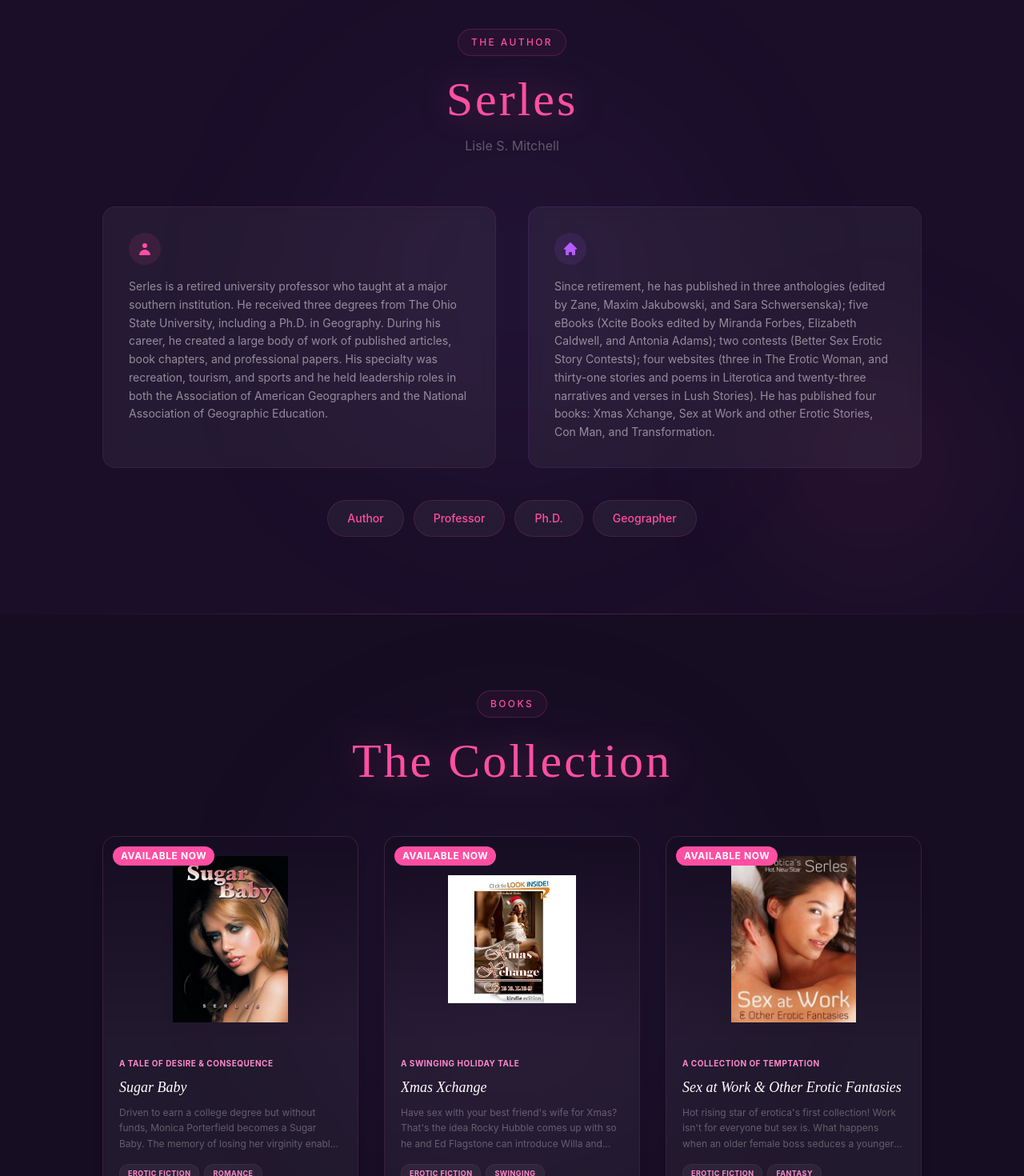
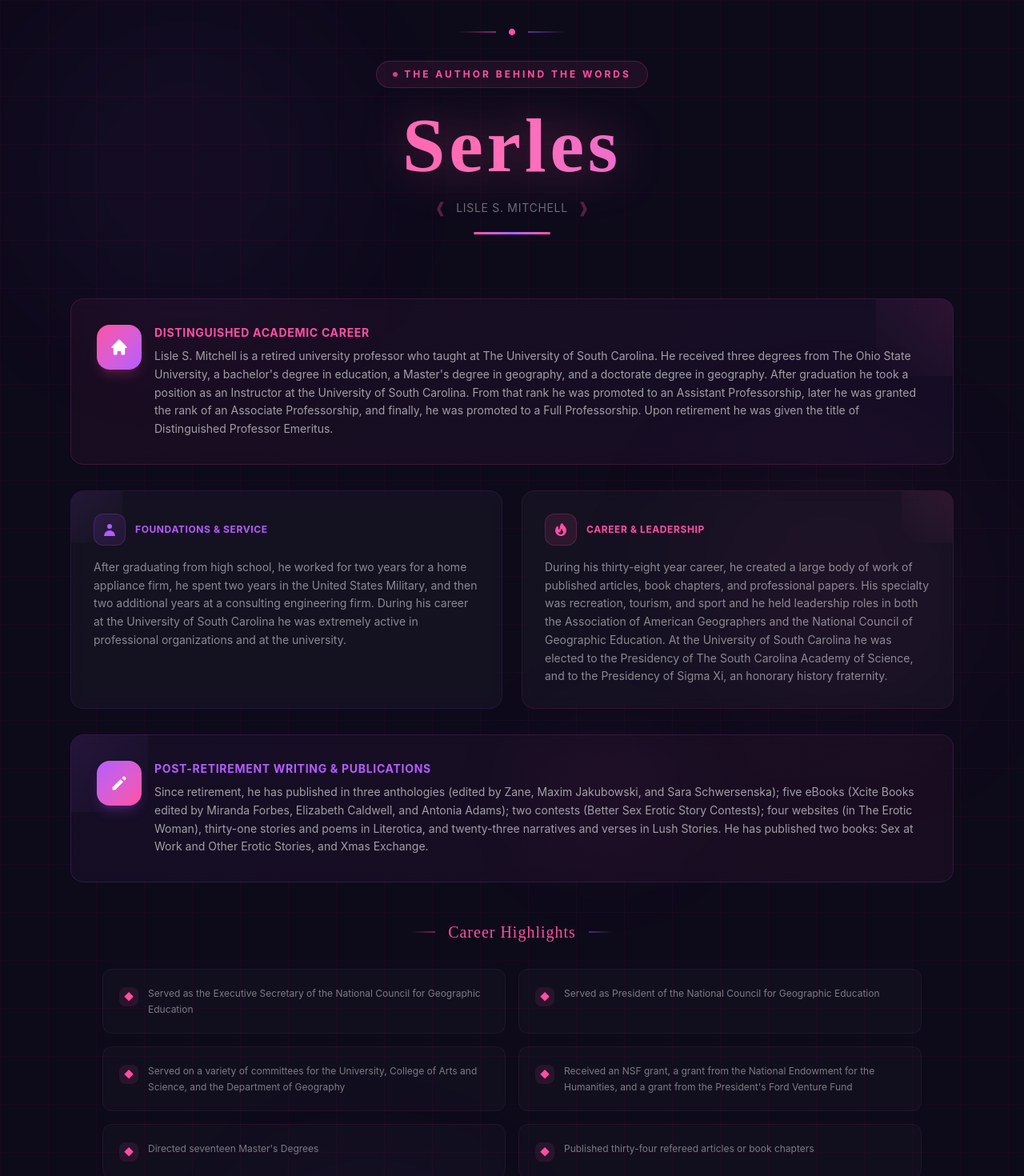
Before and after one commit to aceforger/lisle-mitchell, a React (Vite) app: page / in a window 1280 px wide. Shown: the part 860-2330 px from the top of the page at 80% size. Built offline with nearby package versions, Linux system fonts and the light colour scheme.

Commit message:
new about

```diff
--- a/src/components/About.jsx
+++ b/src/components/About.jsx
@@ -2,30 +2,95 @@ import { authorInfo } from "../data";
 
 export default function About() {
   return (
-    <section
-      id="about"
-      className="py-24 bg-[#4A1F6F]/10 relative overflow-hidden"
-    >
-      <div className="absolute top-0 left-0 w-full h-[1px] bg-gradient-to-r from-transparent via-[#FF4FA3]/30 to-transparent"></div>
-      <div className="absolute top-1/2 left-1/2 -translate-x-1/2 -translate-y-1/2 w-[500px] h-[500px] bg-[#B45CFF]/5 rounded-full blur-[120px]"></div>
-      <div className="absolute bottom-10 right-10 w-[300px] h-[300px] bg-[#FF4FA3]/5 rounded-full blur-[80px]"></div>
+    <section id="about" className="py-24 bg-[#0D0A1A] relative overflow-hidden">
+      {/* Background decorations */}
+      <div className="absolute top-0 left-0 w-full h-[1px] bg-gradient-to-r from-transparent via-[#FF4FA3]/40 to-transparent"></div>
+
+      {/* Multiple glowing orbs */}
+      <div className="absolute top-20 left-10 w-96 h-96 bg-[#B45CFF]/8 rounded-full blur-[120px] animate-pulse"></div>
+      <div className="absolute top-1/3 right-20 w-80 h-80 bg-[#FF4FA3]/6 rounded-full blur-[100px]"></div>
+      <div className="absolute bottom-20 left-1/4 w-72 h-72 bg-[#B45CFF]/5 rounded-full blur-[90px]"></div>
+      <div className="absolute top-1/2 right-1/3 w-48 h-48 bg-[#FF4FA3]/4 rounded-full blur-[60px]"></div>
+
+      {/* Grid pattern */}
+      <div
+        className="absolute inset-0 opacity-[0.03] pointer-events-none"
+        style={{
+          backgroundImage:
+            "linear-gradient(#FF4FA3 1px, transparent 1px), linear-gradient(90deg, #FF4FA3 1px, transparent 1px)",
+          backgroundSize: "60px 60px",
+        }}
+      ></div>
 
       <div className="max-w-6xl mx-auto px-6 relative z-10">
-        <div className="text-center mb-16 animate-fade-up">
-          <div className="inline-flex items-center gap-2 border border-[#FF4FA3]/20 text-[#FF4FA3] px-4 py-2 mb-6 text-xs font-inter font-medium tracking-[0.2em] uppercase bg-[#FF4FA3]/5 rounded-full">
-            The Author
+        {/* Section Header */}
+        <div className="text-center mb-20 animate-fade-up">
+          {/* Decorative top line */}
+          <div className="flex items-center justify-center gap-4 mb-8">
+            <div className="w-12 h-[2px] bg-gradient-to-r from-transparent to-[#FF4FA3]/50"></div>
+            <div className="w-2 h-2 bg-[#FF4FA3] rounded-full rotate-45"></div>
+            <div className="w-12 h-[2px] bg-gradient-to-l from-transparent to-[#B45CFF]/50"></div>
           </div>
-          <h2 className="text-5xl md:text-6xl font-cinzel text-[#FF4FA3] mb-4 tracking-wider drop-shadow-[0_0_20px_rgba(255,79,163,0.3)]">
+
+          <div className="inline-flex items-center gap-2 border border-[#FF4FA3]/20 text-[#FF4FA3] px-5 py-2 mb-6 text-xs font-inter font-bold tracking-[0.25em] uppercase bg-[#FF4FA3]/8 rounded-full backdrop-blur-sm">
+            <span className="w-1.5 h-1.5 bg-[#FF4FA3] rounded-full animate-pulse"></span>
+            The Author Behind the Words
+          </div>
+
+          <h2 className="text-6xl md:text-7xl lg:text-8xl font-cinzel text-transparent bg-clip-text bg-gradient-to-r from-[#FF4FA3] via-[#FF6FB7] to-[#B45CFF] mb-4 tracking-wider font-bold drop-shadow-[0_0_30px_rgba(255,79,163,0.4)]">
             {authorInfo.penName}
           </h2>
-          <p className="text-white/30 font-inter">{authorInfo.name}</p>
+
+          {/* Subtitle with decorative brackets */}
+          <div className="flex items-center justify-center gap-3 mb-4">
+            <span className="text-[#FF4FA3]/30 text-lg">❰</span>
+            <p className="text-white/40 font-inter text-sm tracking-wider uppercase">
+              {authorInfo.name}
+            </p>
+            <span className="text-[#FF4FA3]/30 text-lg">❱</span>
           </div>
 
-        <div className="grid md:grid-cols-2 gap-10 max-w-5xl mx-auto">
-          <div className="bg-white/5 backdrop-blur-sm p-8 rounded-2xl border border-[#FF4FA3]/10 hover:border-[#FF4FA3]/30 transition-all animate-fade-up">
-            <div className="w-10 h-10 bg-[#FF4FA3]/10 rounded-full flex items-center justify-center mb-4">
+          <div className="w-24 h-[3px] bg-gradient-to-r from-[#FF4FA3] via-[#B45CFF] to-[#FF4FA3] mx-auto rounded-full"></div>
+        </div>
+
+        {/* Bio Cards — Staggered Layout */}
+        <div className="max-w-6xl mx-auto space-y-8 mb-12">
+          {/* Row 1 - Academic Career (full width, featured) */}
+          <div className="bg-gradient-to-r from-[#FF4FA3]/5 to-[#B45CFF]/5 backdrop-blur-sm p-8 rounded-2xl border border-[#FF4FA3]/15 hover:border-[#FF4FA3]/40 transition-all duration-500 animate-fade-up group relative overflow-hidden">
+            {/* Decorative corner accent */}
+            <div className="absolute top-0 right-0 w-24 h-24 bg-gradient-to-bl from-[#FF4FA3]/10 to-transparent rounded-bl-3xl"></div>
+
+            <div className="flex items-start gap-4 relative z-10">
+              <div className="w-14 h-14 bg-gradient-to-br from-[#FF4FA3] to-[#B45CFF] rounded-2xl flex items-center justify-center flex-shrink-0 shadow-lg shadow-[#FF4FA3]/20 group-hover:scale-110 transition-transform duration-500">
                 <svg
-                className="w-5 h-5 text-[#FF4FA3]"
+                  className="w-6 h-6 text-white"
+                  fill="currentColor"
+                  viewBox="0 0 20 20"
+                >
+                  <path d="M10.707 2.293a1 1 0 00-1.414 0l-7 7a1 1 0 001.414 1.414L4 10.414V17a1 1 0 001 1h2a1 1 0 001-1v-2a1 1 0 011-1h2a1 1 0 011 1v2a1 1 0 001 1h2a1 1 0 001-1v-6.586l.293.293a1 1 0 001.414-1.414l-7-7z" />
+                </svg>
+              </div>
+              <div>
+                <span className="text-[#FF4FA3] font-inter font-bold text-sm tracking-wider uppercase block mb-2">
+                  Distinguished Academic Career
+                </span>
+                <p className="text-white/60 leading-relaxed font-inter text-sm">
+                  {authorInfo.bio1}
+                </p>
+              </div>
+            </div>
+          </div>
+
+          {/* Row 2 - Two cards side by side */}
+          <div className="grid md:grid-cols-2 gap-6">
+            {/* Early Years */}
+            <div className="bg-white/[0.03] backdrop-blur-sm p-7 rounded-2xl border border-[#B45CFF]/10 hover:border-[#B45CFF]/40 transition-all duration-500 animate-fade-up-delayed group relative overflow-hidden">
+              <div className="absolute top-0 left-0 w-16 h-16 bg-gradient-to-br from-[#B45CFF]/10 to-transparent rounded-br-3xl"></div>
+
+              <div className="flex items-center gap-3 mb-4 relative z-10">
+                <div className="w-10 h-10 bg-[#B45CFF]/10 rounded-xl flex items-center justify-center flex-shrink-0 border border-[#B45CFF]/20">
+                  <svg
+                    className="w-5 h-5 text-[#B45CFF]"
                     fill="currentColor"
                     viewBox="0 0 20 20"
                   >
@@ -36,31 +101,105 @@ export default function About() {
                     />
                   </svg>
                 </div>
-            <p className="text-white/50 leading-relaxed font-inter text-sm">
-              {authorInfo.bio}
+                <span className="text-[#B45CFF] font-inter font-bold text-xs tracking-wider uppercase">
+                  Foundations & Service
+                </span>
+              </div>
+              <p className="text-white/50 leading-relaxed font-inter text-sm relative z-10">
+                {authorInfo.bio2}
               </p>
             </div>
-          <div className="bg-white/5 backdrop-blur-sm p-8 rounded-2xl border border-[#B45CFF]/10 hover:border-[#B45CFF]/30 transition-all animate-fade-up-delayed">
-            <div className="w-10 h-10 bg-[#B45CFF]/10 rounded-full flex items-center justify-center mb-4">
+
+            {/* Career & Leadership */}
+            <div
+              className="bg-white/[0.03] backdrop-blur-sm p-7 rounded-2xl border border-[#FF4FA3]/10 hover:border-[#FF4FA3]/40 transition-all duration-500 animate-fade-up-delayed group relative overflow-hidden"
+              style={{ animationDelay: "0.2s" }}
+            >
+              <div className="absolute top-0 right-0 w-16 h-16 bg-gradient-to-bl from-[#FF4FA3]/10 to-transparent rounded-bl-3xl"></div>
+
+              <div className="flex items-center gap-3 mb-4 relative z-10">
+                <div className="w-10 h-10 bg-[#FF4FA3]/10 rounded-xl flex items-center justify-center flex-shrink-0 border border-[#FF4FA3]/20">
                   <svg
-                className="w-5 h-5 text-[#B45CFF]"
+                    className="w-5 h-5 text-[#FF4FA3]"
                     fill="currentColor"
                     viewBox="0 0 20 20"
                   >
-                <path d="M10.707 2.293a1 1 0 00-1.414 0l-7 7a1 1 0 001.414 1.414L4 10.414V17a1 1 0 001 1h2a1 1 0 001-1v-2a1 1 0 011-1h2a1 1 0 011 1v2a1 1 0 001 1h2a1 1 0 001-1v-6.586l.293.293a1 1 0 001.414-1.414l-7-7z" />
+                    <path
+                      fillRule="evenodd"
+                      d="M12.395 2.553a1 1 0 00-1.45-.385c-.345.23-.614.558-.822.88-.214.33-.403.713-.57 1.116-.334.804-.614 1.768-.84 2.734a31.365 31.365 0 00-.613 3.58 2.64 2.64 0 01-.945-1.067c-.328-.68-.398-1.534-.398-2.654A1 1 0 005.05 6.05 6.981 6.981 0 003 11a7 7 0 1011.95-4.95c-.592-.591-.98-.985-1.348-1.467-.363-.476-.724-1.063-1.207-2.03zM12.12 15.12A3 3 0 017 13s.879.5 2.5.5c0-1 .5-4 1.25-4.5.5 1 .786 1.293 1.371 1.879A2.99 2.99 0 0113 13a2.99 2.99 0 01-.879 2.121z"
+                      clipRule="evenodd"
+                    />
                   </svg>
                 </div>
-            <p className="text-white/50 leading-relaxed font-inter text-sm">
-              {authorInfo.bio2}
+                <span className="text-[#FF4FA3] font-inter font-bold text-xs tracking-wider uppercase">
+                  Career & Leadership
+                </span>
+              </div>
+              <p className="text-white/50 leading-relaxed font-inter text-sm relative z-10">
+                {authorInfo.bio3}
               </p>
             </div>
           </div>
 
-        <div className="flex flex-wrap gap-3 justify-center mt-10">
+          {/* Row 3 - Writing (featured card) */}
+          <div className="bg-gradient-to-r from-[#B45CFF]/5 to-[#FF4FA3]/5 backdrop-blur-sm p-8 rounded-2xl border border-[#B45CFF]/15 hover:border-[#B45CFF]/40 transition-all duration-500 animate-fade-up-delayed-2 group relative overflow-hidden">
+            <div className="absolute top-0 left-0 w-24 h-24 bg-gradient-to-br from-[#B45CFF]/10 to-transparent rounded-br-3xl"></div>
+
+            <div className="flex items-start gap-4 relative z-10">
+              <div className="w-14 h-14 bg-gradient-to-br from-[#B45CFF] to-[#FF4FA3] rounded-2xl flex items-center justify-center flex-shrink-0 shadow-lg shadow-[#B45CFF]/20 group-hover:scale-110 transition-transform duration-500">
+                <svg
+                  className="w-6 h-6 text-white"
+                  fill="currentColor"
+                  viewBox="0 0 20 20"
+                >
+                  <path d="M13.586 3.586a2 2 0 112.828 2.828l-.793.793-2.828-2.828.793-.793zM11.379 5.793L3 14.172V17h2.828l8.38-8.379-2.83-2.828z" />
+                </svg>
+              </div>
+              <div>
+                <span className="text-[#B45CFF] font-inter font-bold text-sm tracking-wider uppercase block mb-2">
+                  Post-Retirement Writing & Publications
+                </span>
+                <p className="text-white/60 leading-relaxed font-inter text-sm">
+                  {authorInfo.bio4}
+                </p>
+              </div>
+            </div>
+          </div>
+        </div>
+
+        {/* Career Highlights — Staggered Grid */}
+        <div className="max-w-5xl mx-auto mb-10 animate-fade-up-delayed-2">
+          <div className="flex items-center justify-center gap-4 mb-8">
+            <div className="w-8 h-[2px] bg-gradient-to-r from-transparent to-[#FF4FA3]/40"></div>
+            <h3 className="text-xl font-cinzel text-[#FF4FA3] tracking-wider">
+              Career Highlights
+            </h3>
+            <div className="w-8 h-[2px] bg-gradient-to-l from-transparent to-[#B45CFF]/40"></div>
+          </div>
+
+          <div className="grid sm:grid-cols-2 gap-4">
+            {authorInfo.highlights.map((item, i) => (
+              <div
+                key={i}
+                className="group bg-white/[0.02] backdrop-blur-sm p-5 rounded-xl border border-[#FF4FA3]/8 hover:border-[#FF4FA3]/30 transition-all duration-300 flex items-start gap-3 hover:bg-white/[0.04]"
+              >
+                <div className="w-6 h-6 bg-[#FF4FA3]/10 rounded-lg flex items-center justify-center flex-shrink-0 mt-0.5 group-hover:bg-[#FF4FA3]/20 transition-all">
+                  <span className="text-[#FF4FA3] text-xs">◆</span>
+                </div>
+                <p className="text-white/45 font-inter text-xs leading-relaxed group-hover:text-white/60 transition-all">
+                  {item}
+                </p>
+              </div>
+            ))}
+          </div>
+        </div>
+
+        {/* Roles */}
+        <div className="flex flex-wrap gap-3 justify-center mt-12">
           {authorInfo.roles.map((role, i) => (
             <span
               key={i}
-              className="px-6 py-3 bg-white/5 backdrop-blur-sm text-[#FF4FA3] text-sm font-inter font-medium border border-[#FF4FA3]/15 hover:border-[#FF4FA3]/40 hover:bg-[#FF4FA3]/10 hover-lift transition-all rounded-full"
+              className="px-6 py-3 bg-gradient-to-r from-[#FF4FA3]/10 to-[#B45CFF]/10 backdrop-blur-sm text-[#FF4FA3] text-sm font-inter font-bold border border-[#FF4FA3]/20 hover:border-[#FF4FA3]/50 hover:from-[#FF4FA3]/20 hover:to-[#B45CFF]/20 hover:scale-105 transition-all rounded-full shadow-lg shadow-[#FF4FA3]/5 cursor-default"
             >
               {role}
             </span>
--- a/src/data.js
+++ b/src/data.js
@@ -4,9 +4,23 @@ export const authorInfo = {
   firstName: "Lisle",
   email: "lmitchell21134@yahoo.com",
   phone: "(803) 609-1631",
-  bio: "Serles is a retired university professor who taught at a major southern institution. He received three degrees from The Ohio State University, including a Ph.D. in Geography. During his career, he created a large body of work of published articles, book chapters, and professional papers. His specialty was recreation, tourism, and sports and he held leadership roles in both the Association of American Geographers and the National Association of Geographic Education.",
-  bio2: "Since retirement, he has published in three anthologies (edited by Zane, Maxim Jakubowski, and Sara Schwersenska); five eBooks (Xcite Books edited by Miranda Forbes, Elizabeth Caldwell, and Antonia Adams); two contests (Better Sex Erotic Story Contests); four websites (three in The Erotic Woman, and thirty-one stories and poems in Literotica and twenty-three narratives and verses in Lush Stories). He has published four books: Xmas Xchange, Sex at Work and other Erotic Stories, Con Man, and Transformation.",
-  roles: ["Author", "Professor", "Ph.D.", "Geographer"],
+  bio1: "Lisle S. Mitchell is a retired university professor who taught at The University of South Carolina. He received three degrees from The Ohio State University, a bachelor's degree in education, a Master's degree in geography, and a doctorate degree in geography. After graduation he took a position as an Instructor at the University of South Carolina. From that rank he was promoted to an Assistant Professorship, later he was granted the rank of an Associate Professorship, and finally, he was promoted to a Full Professorship. Upon retirement he was given the title of Distinguished Professor Emeritus.",
+  bio2: "After graduating from high school, he worked for two years for a home appliance firm, he spent two years in the United States Military, and then two additional years at a consulting engineering firm. During his career at the University of South Carolina he was extremely active in professional organizations and at the university.",
+  bio3: "During his thirty-eight year career, he created a large body of work of published articles, book chapters, and professional papers. His specialty was recreation, tourism, and sport and he held leadership roles in both the Association of American Geographers and the National Council of Geographic Education. At the University of South Carolina he was elected to the Presidency of The South Carolina Academy of Science, and to the Presidency of Sigma Xi, an honorary history fraternity.",
+  bio4: "Since retirement, he has published in three anthologies (edited by Zane, Maxim Jakubowski, and Sara Schwersenska); five eBooks (Xcite Books edited by Miranda Forbes, Elizabeth Caldwell, and Antonia Adams); two contests (Better Sex Erotic Story Contests); four websites (in The Erotic Woman), thirty-one stories and poems in Literotica, and twenty-three narratives and verses in Lush Stories. He has published two books: Sex at Work and Other Erotic Stories, and Xmas Exchange.",
+  roles: ["Author", "Distinguished Professor Emeritus", "Ph.D.", "Geographer"],
+  highlights: [
+    "Served as the Executive Secretary of the National Council for Geographic Education",
+    "Served as President of the National Council for Geographic Education",
+    "Served on a variety of committees for the University, College of Arts and Science, and the Department of Geography",
+    "Received an NSF grant, a grant from the National Endowment for the Humanities, and a grant from the President's Ford Venture Fund",
+    "Directed seventeen Master's Degrees",
+    "Published thirty-four refereed articles or book chapters",
+    "Published one-hundred and eleven abstracts, reviews, reports, and rejoinders",
+    "Published thirty-one miscellaneous publications",
+    "Presented one-hundred and thirty-nine papers at professional conferences",
+    "Engaged in hundreds of miscellaneous professional activities",
+  ],
 };
 
 export const book = [
```
Lines whose indentation alone changed are shown as unchanged.
